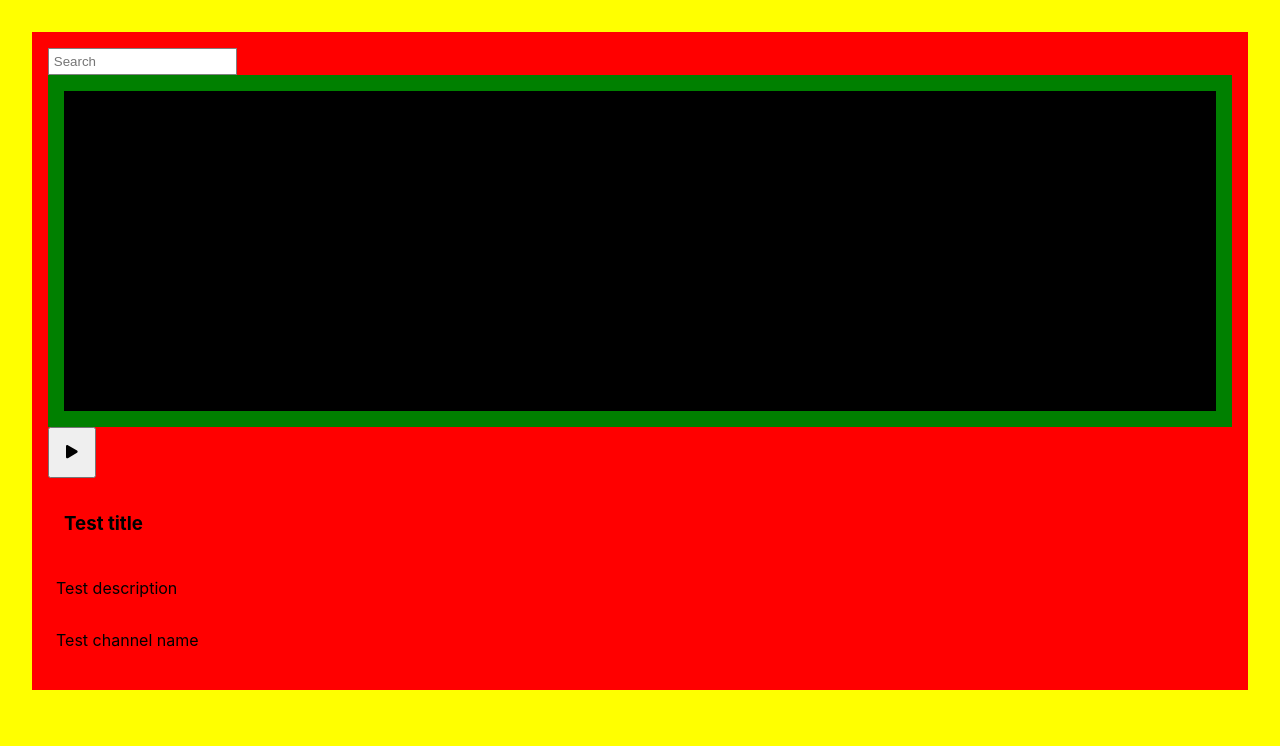
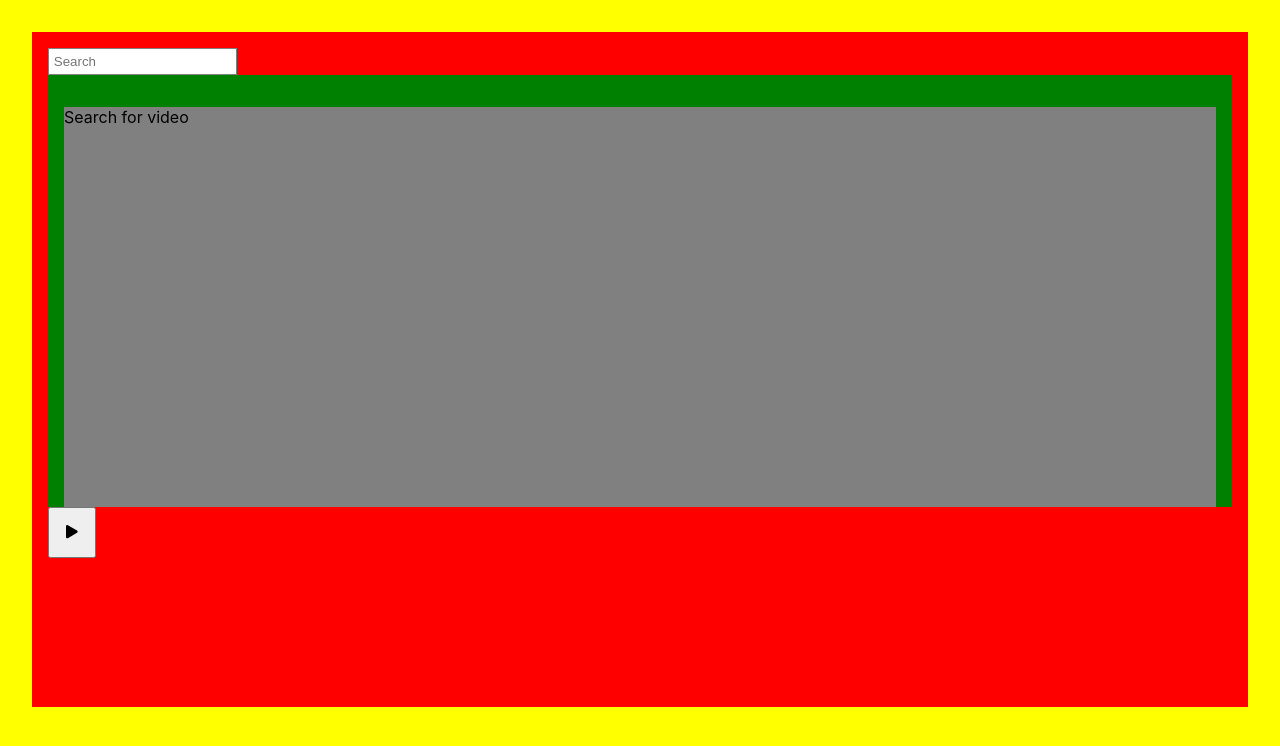
Before and after one commit to b-jakubowski/youtube-app, a React (Create React App) app: page / in a window 1280 px wide. Shown: the top 746 px of the page. Built offline with nearby package versions, Linux system fonts and the light colour scheme.

Commit message:
Add basic searching for video functionality

```diff
--- a/package.json
+++ b/package.json
@@ -10,6 +10,7 @@
 		"@testing-library/react": "^9.3.2",
 		"@testing-library/user-event": "^7.1.2",
 		"lint": "^0.7.0",
+		"lodash.debounce": "^4.0.8",
 		"prettier": "^2.0.5",
 		"react": "^16.13.1",
 		"react-dom": "^16.13.1",
--- /dev/null
+++ b/src/api/ytApi.js
@@ -0,0 +1,12 @@
+const searchPart = 'snippet';
+const searchMaxResults = 1;
+const contentType = 'video';
+const apiKey = 'AIzaSyAkOzwszvfJ7Wcqn_BmAR-MUP_fNW04_fc';
+
+export const searchForYtMovie = title => {
+  return fetch(
+    `https://www.googleapis.com/youtube/v3/search?part=${searchPart}&maxResults=${searchMaxResults}&q=${title}&type=${contentType}&key=${apiKey}`
+  );
+};
+
+export const setVideoUrl = id => `https://www.youtube.com/embed/${id}?enablejsapi=1`;
--- a/src/components/Player.js
+++ b/src/components/Player.js
@@ -1,10 +1,12 @@
-import React from 'react';
+import React, { useState, useEffect } from 'react';
 import styled from 'styled-components';
+import debounce from 'lodash.debounce';
 
 import Search from './Search';
 import Video from './Video';
 import PlayPauseButton from './PlayPauseButton';
 import VideoDetails from './VideoDetails';
+import { searchForYtMovie, setVideoUrl } from '../api/ytApi';
 
 const Container = styled.div`
   padding: 1rem;
@@ -12,16 +14,59 @@ const Container = styled.div`
 `;
 
 const Player = () => {
+  const [error, setError] = useState(null);
+  const [loading, setLoading] = useState(false);
+  const [searchValue, setSearchValue] = useState('');
+  const [videoLink, setVideoLink] = useState('');
+  const [videoDetails, setVideoDetails] = useState({
+    title: '',
+    description: '',
+    channelName: ''
+  });
+
+  useEffect(() => {
+    if (searchValue) {
+      fetchMovieAndSetUrl(searchValue);
+    }
+  }, [searchValue]);
+
+  const fetchMovieAndSetUrl = async title => {
+    try {
+      setLoading(true);
+      const res = await (await searchForYtMovie(title)).json();
+
+      if (res.items.length) {
+        const videoId = res.items[0].id.videoId;
+        const { title, description, channelTitle } = res.items[0].snippet;
+
+        setVideoLink(setVideoUrl(videoId));
+        setVideoDetails({ title, description, channelTitle });
+      }
+    } catch (e) {
+      setError(e);
+    } finally {
+      setLoading(false);
+    }
+  };
+
   return (
     <Container>
-      <Search />
-      <Video />
-      <PlayPauseButton />
-      <VideoDetails
-        title="Test title"
-        description="Test description"
-        channelName="Test channel name"
-      />
+      <Search setSearchValue={debounce(val => setSearchValue(val), 500)} />
+      {loading ? (
+        <p>Loading...</p>
+      ) : error ? (
+        <p>{error}</p>
+      ) : (
+        <>
+          <Video url={videoLink} />
+          <PlayPauseButton />
+          <VideoDetails
+            title={videoDetails.title}
+            description={videoDetails.description}
+            channelTitle={videoDetails.channelTitle}
+          />
+        </>
+      )}
     </Container>
   );
 };
--- a/src/components/Search.js
+++ b/src/components/Search.js
@@ -1,5 +1,6 @@
 import React from 'react';
 import styled from 'styled-components';
+import PropTypes from 'prop-types';
 
 const Input = styled.input`
   background-color: white;
@@ -7,12 +8,12 @@ const Input = styled.input`
   padding: 0.3rem;
 `;
 
-const Search = () => {
+const Search = ({ setSearchValue }) => {
   return (
     <header>
       <form>
         <Input
-          onChange={e => console.log(e.target.value)}
+          onChange={e => setSearchValue(e.target.value)}
           type="text"
           name="name"
           placeholder="Search"
@@ -22,4 +23,8 @@ const Search = () => {
   );
 };
 
+Search.propTypes = {
+  setSearchValue: PropTypes.func
+};
+
 export default Search;
--- a/src/components/Video.js
+++ b/src/components/Video.js
@@ -1,24 +1,44 @@
-import React from 'react';
+import React, { useEffect } from 'react';
 import styled from 'styled-components';
+import PropTypes from 'prop-types';
 
 const Container = styled.div`
-  height: 20rem;
+  height: 25rem;
   padding: 1rem;
   background-color: green;
 `;
 
-const EmbedYoutube = styled.div`
-  flex: 1;
+const VideoContainer = styled.div`
   height: 100%;
-  background-color: black;
+  background-color: grey;
 `;
 
-const Video = () => {
+const Video = ({ url }) => {
+  useEffect(() => {}, [url]);
+
   return (
     <Container>
-      <EmbedYoutube />
+      {url ? (
+        <VideoContainer>
+          <iframe
+            title="video"
+            width="100%"
+            height="100%"
+            src={url}
+            allow="accelerometer; autoplay; encrypted-media; gyroscope; picture-in-picture"
+          ></iframe>
+        </VideoContainer>
+      ) : (
+        <VideoContainer>
+          <p>Search for video</p>
+        </VideoContainer>
+      )}
     </Container>
   );
 };
 
+Video.propTypes = {
+  url: PropTypes.string
+};
+
 export default Video;
--- a/src/components/VideoDetails.js
+++ b/src/components/VideoDetails.js
@@ -10,12 +10,12 @@ const Subtitle = styled.p`
   padding: 0.5rem;
 `;
 
-const VideoDetails = ({ title, description, channelName }) => {
+const VideoDetails = ({ title, description, channelTitle }) => {
   return (
     <div>
       <Title>{title}</Title>
+      <Subtitle>{channelTitle}</Subtitle>
       <Subtitle>{description}</Subtitle>
-      <Subtitle>{channelName}</Subtitle>
     </div>
   );
 };
@@ -23,7 +23,7 @@ const VideoDetails = ({ title, description, channelName }) => {
 VideoDetails.propTypes = {
   title: PropTypes.string,
   description: PropTypes.string,
-  channelName: PropTypes.string
+  channelTitle: PropTypes.string
 };
 
 export default VideoDetails;
```
Also changed, not shown: src/api/sample.json (added, +46 -0 lines), 1 other file (tests, documents, lock files or other folders).
